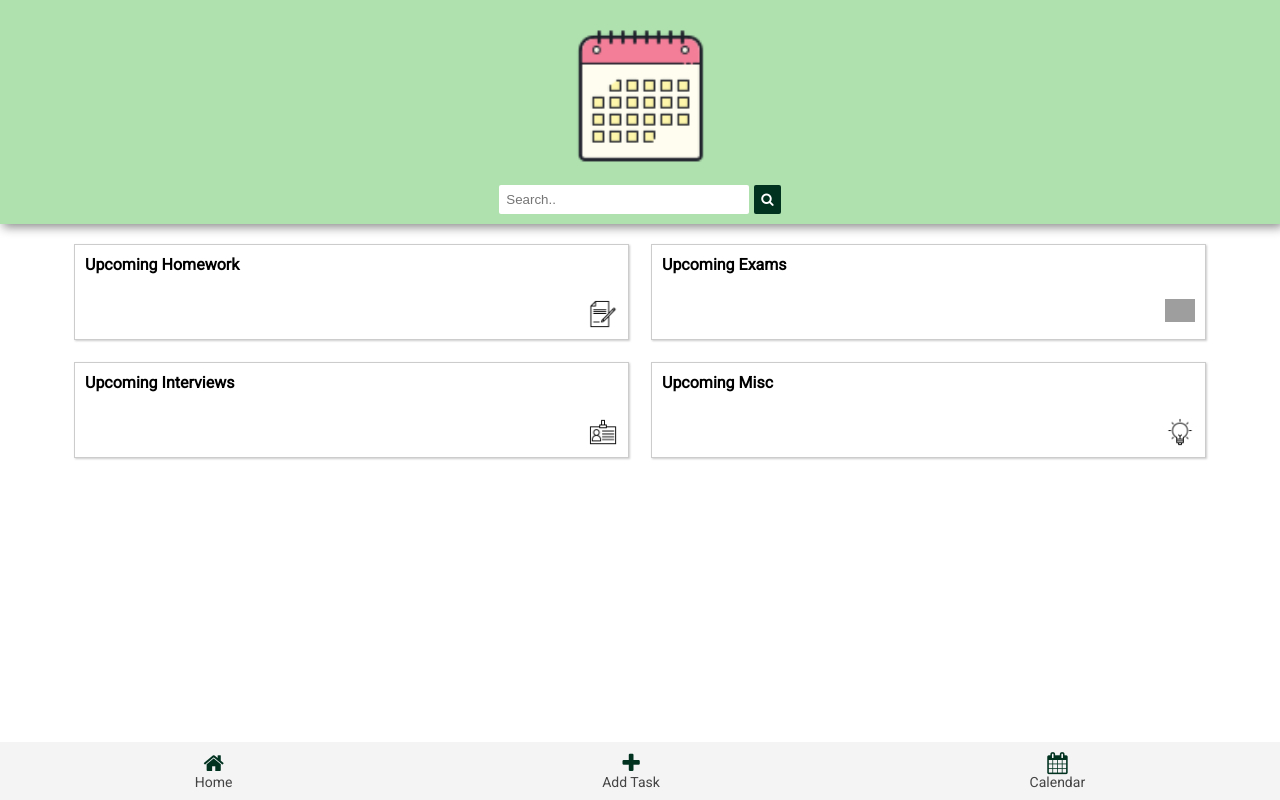
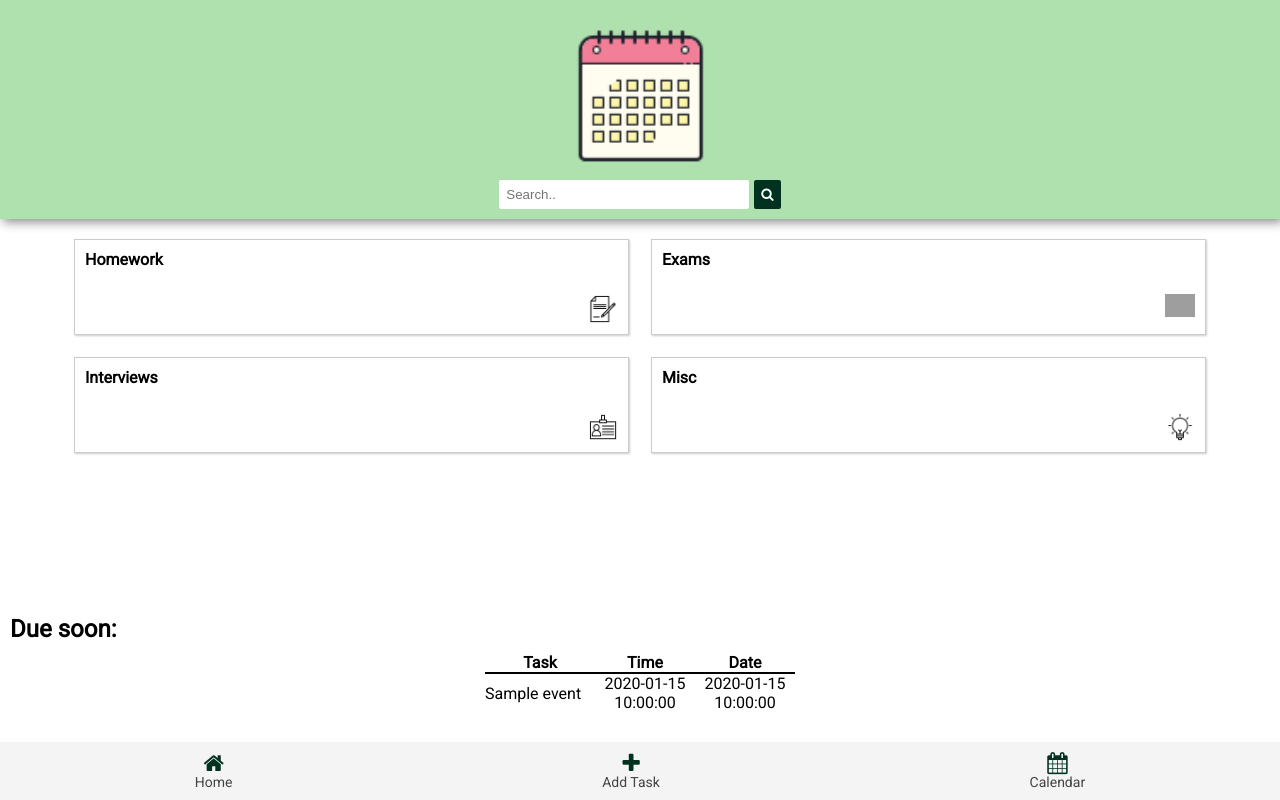
Before and after one commit to software-students-fall2022/web-app-exercise-team-12-1, a Flask app: page / in a window 1280 px wide. Run offline with Flask 2, Linux system fonts and the light colour scheme; a database or web service that is not in the repository returns one stand-in record (values such as "Sample title"); grey boxes are pictures that could not be loaded.

Commit message:
display tasks in homepage

```diff
--- a/app.py
+++ b/app.py
@@ -23,7 +23,9 @@ mycol = mydb["events"]
 
 @app.route('/', methods=['GET'])
 def home_page():
-    return render_template("home.html")
+    events = mycol.find({}, projection={"_id": 0}).sort(
+        [("date", pymongo.ASCENDING), ("time", pymongo.ASCENDING)]).limit(3)
+    return render_template("home.html", events=events)
 
 # view upcoming homework
 
--- a/static/css/styles.css
+++ b/static/css/styles.css
@@ -119,12 +119,10 @@ body{
   flex-direction: column;
   align-items:center;
   justify-content: center;
-  padding: 10px 10px;
 }
 
 .home-header .logo{
   width:170px;
-  margin-bottom:5px;
 }
 
 form.search input[type='text']{
@@ -190,6 +188,33 @@ form.search::after{
   align-self: flex-end;
 }
 
+#upcoming-task {
+  margin: 10px;
+}
+
+.task-table {
+  margin: auto;
+  margin-bottom: 20px;
+}
+
+th {
+  font-weight: bolder;
+}
+
+.display-name {
+  width: 110px;
+}
+
+.display-time {
+  width: 100px;
+  text-align: center;
+}
+
+.display-date {
+  width: 100px;
+  text-align: center;
+}
+
 .home-footer {
   background: #f4f4f4;
   color: #444;
--- a/templates/home.html
+++ b/templates/home.html
@@ -36,31 +36,48 @@
 
       <div class="grid container">
         <div class="item">
-          <a href="{{ url_for('show_homework') }}"
-            ><h4>Upcoming Homework</h4></a
-          >
+          <a href="{{ url_for('show_homework') }}"><h4>Homework</h4></a>
           <p></p>
           <img src="/static/icons/homework.png" alt="" />
         </div>
         <div class="item">
-          <a href="{{ url_for('show_exam') }}"><h4>Upcoming Exams</h4></a>
+          <a href="{{ url_for('show_exam') }}"><h4>Exams</h4></a>
           <p></p>
           <img src="/static/icons/exam.png" alt="" />
         </div>
         <div class="item">
-          <a href="{{ url_for('show_interview') }}"
-            ><h4>Upcoming Interviews</h4></a
-          >
+          <a href="{{ url_for('show_interview') }}"><h4>Interviews</h4></a>
           <p></p>
           <img src="/static/icons/interview.png" alt="" />
         </div>
         <div class="item">
-          <a href="{{ url_for('show_misc') }}"><h4>Upcoming Misc</h4></a>
+          <a href="{{ url_for('show_misc') }}"><h4>Misc</h4></a>
           <p></p>
           <img src="/static/icons/misc.png" alt="" />
         </div>
       </div>
     </div>
+
+    <!-- List all tasks (FOR TESTING AND TRACKING)-->
+    <table class="task-table" rules="groups">
+      <h2 id="upcoming-task">Due soon:</h2>
+      <thead style="border: 2px solid black">
+        <tr>
+          <th class="task-name">Task</th>
+          <th class="due-time">Time</th>
+          <th class="due-date">Date</th>
+        </tr>
+      </thead>
+      <tbody>
+        {% for event in events %}
+        <tr class="list-all-events">
+          <td class="display-name">{{ event["name"] }}</td>
+          <td class="display-time">{{ event["time"] }}</td>
+          <td class="display-date">{{ event["date"] }}</td>
+        </tr>
+        {% endfor %}
+      </tbody>
+    </table>
 
     <footer class="home-footer">
       <ul>
```
